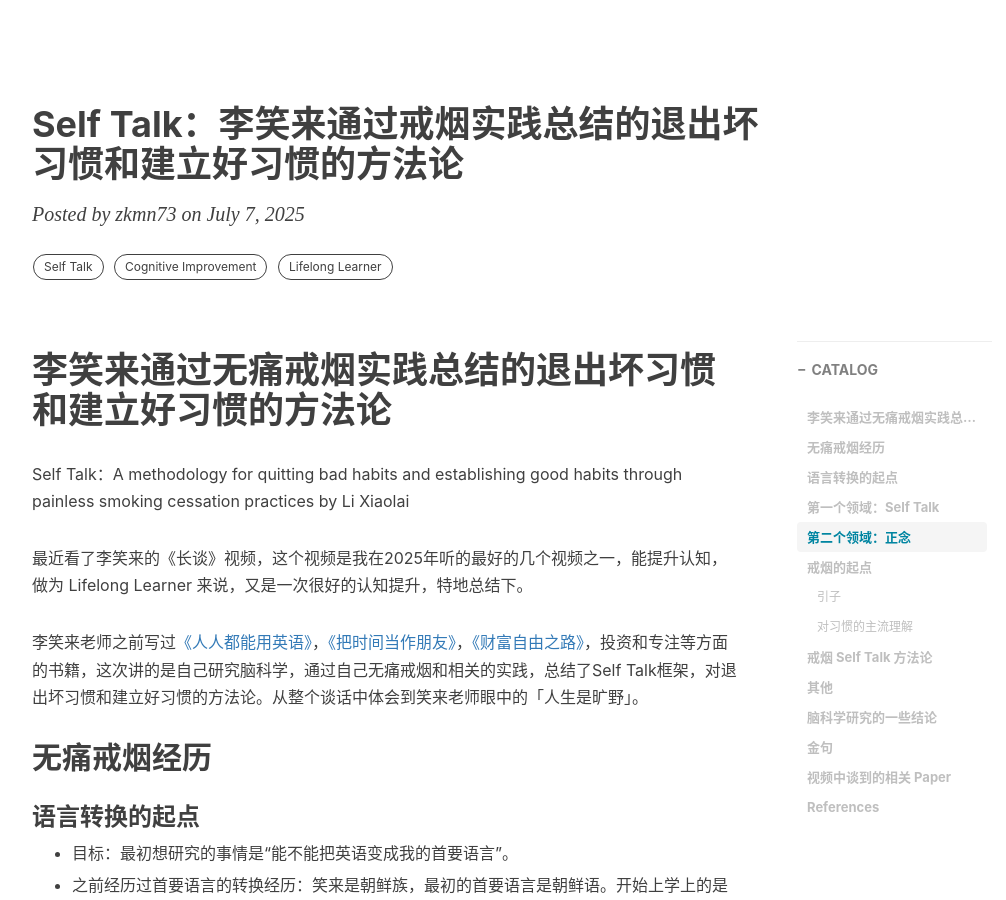
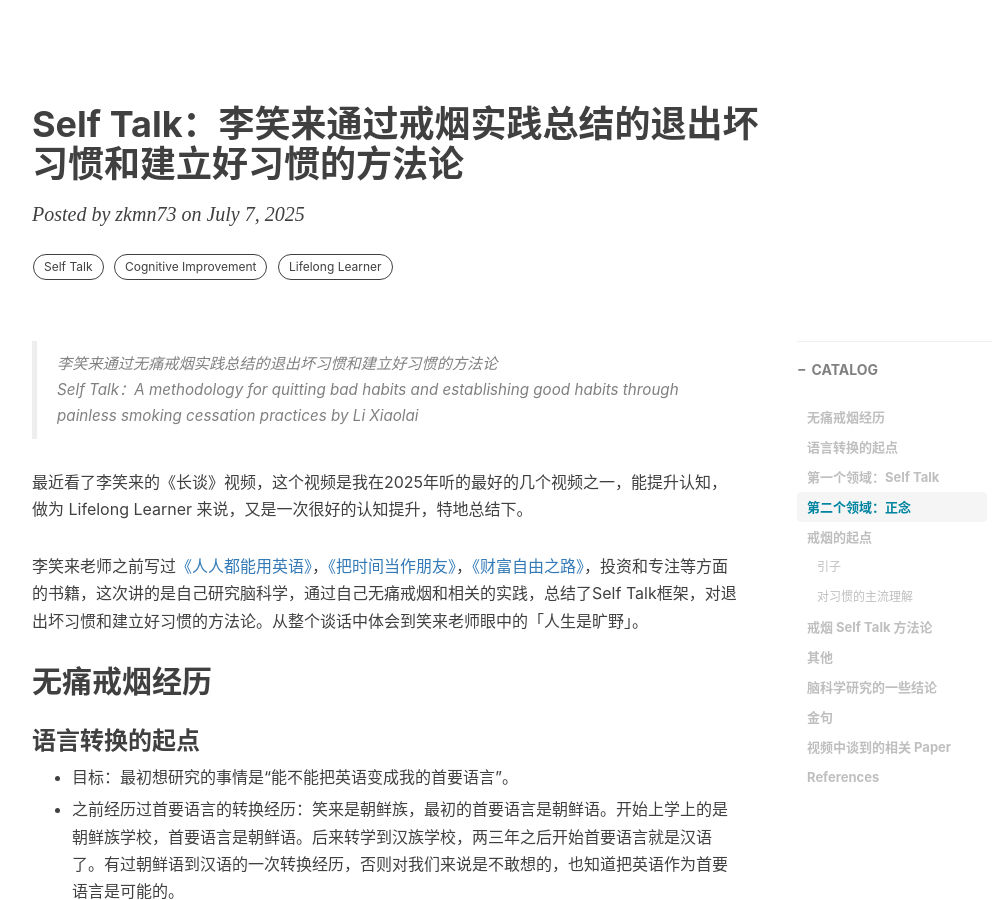
Before and after one commit to zkmn73/zkmn73.github.io, a Jekyll site: the page built from _posts/2025-07-07-SelfTalkForHabbits.md, in a window 1280 px wide and 900 px high. Shown: the whole window, without its empty margins (233-1239 px from the left). Built offline with Jekyll 4.4.1, drawn with Linux system fonts in a browser that asks for light colours; nearby versions of some CDN libraries; comment, search, counter and statistics services are not loaded.

Commit message:
update content format

```diff
--- a/_posts/2025-07-07-SelfTalkForHabbits.md
+++ b/_posts/2025-07-07-SelfTalkForHabbits.md
@@ -11,10 +11,11 @@
     - Cognitive Improvement
     - Lifelong Learner
 ---
-
-# 李笑来通过无痛戒烟实践总结的退出坏习惯和建立好习惯的方法论
-
-Self Talk：A methodology for quitting bad habits and establishing good habits through painless smoking cessation practices by Li Xiaolai
+>
+> 李笑来通过无痛戒烟实践总结的退出坏习惯和建立好习惯的方法论
+>
+> Self Talk：A methodology for quitting bad habits and establishing good habits through painless smoking cessation practices by Li Xiaolai
+>
 
 最近看了李笑来的《长谈》视频，这个视频是我在2025年听的最好的几个视频之一，能提升认知，做为 Lifelong Learner 来说，又是一次很好的认知提升，特地总结下。
 
```
